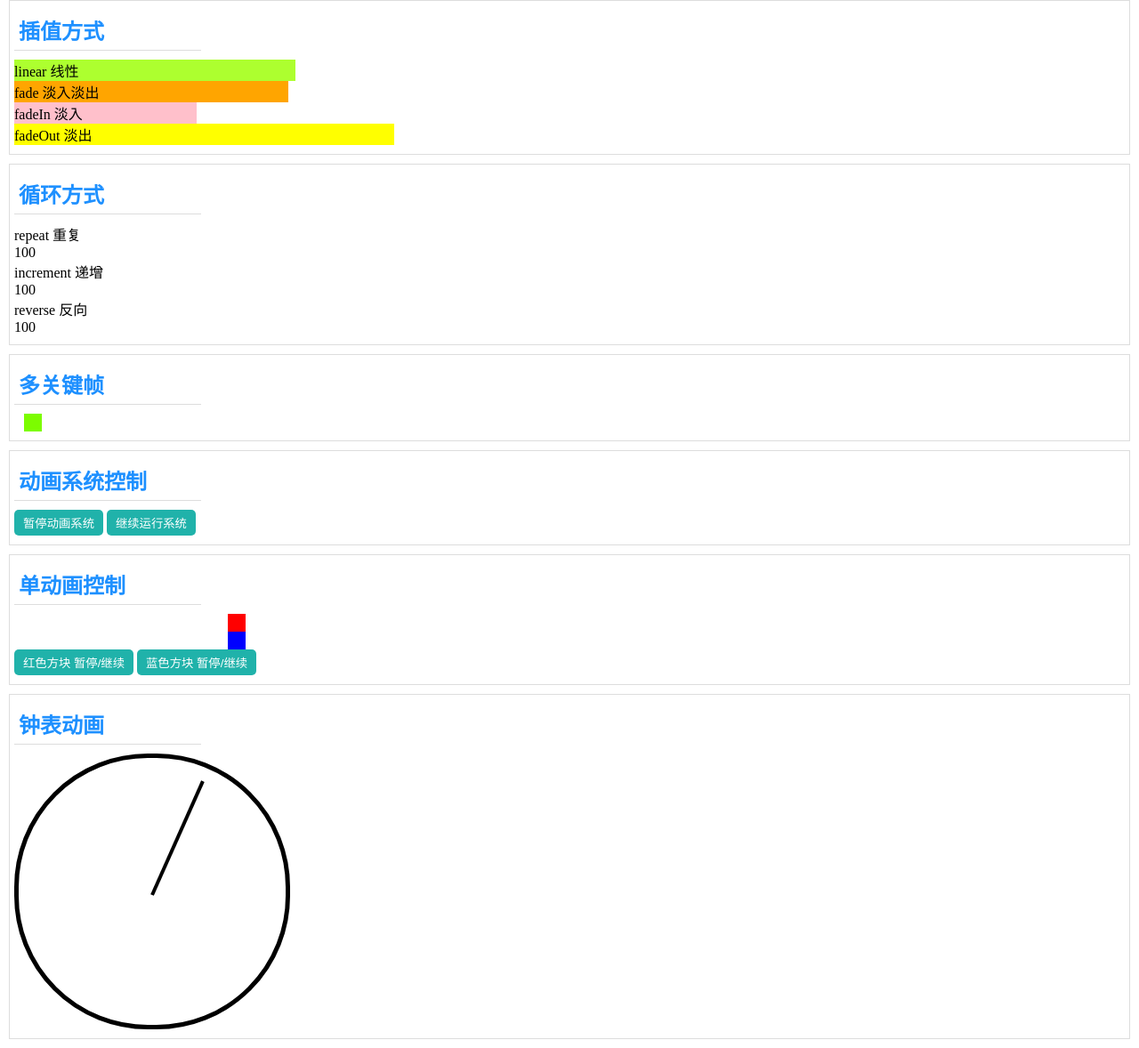
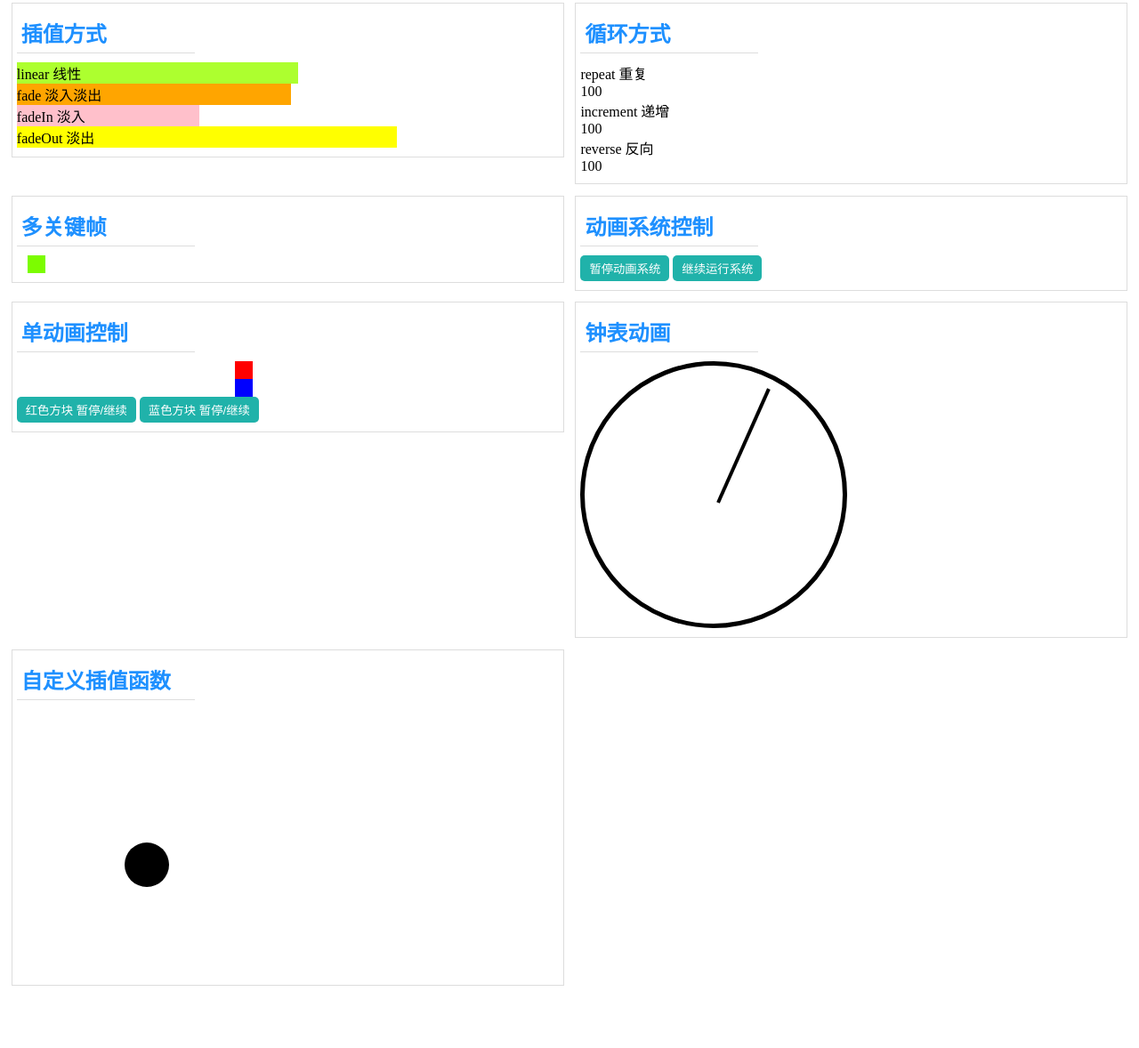
Before and after one commit to amuliang/amu-animate, a plain HTML site: page index.html in a window 1280 px wide. Shown: the part 10-1188 px from the top of the page at 89% size. After the commit the page ends 1118 px from the top, so only its background shows below. Drawn offline with Linux system fonts and the light colour scheme.

Commit message:
将interval规定为5的倍数，未完成

```diff
--- a/index.html
+++ b/index.html
@@ -4,11 +4,14 @@
 <meta charset="UTF-8">
 <title>amu-animate</title>
 <style type="text/css">
-	* { margin:0; padding:0; }
+	* { margin:0; padding:0; box-sizing:border-box;}
 	.card {
-		margin: 10px;
+		float: left;
+		width: 48.5%;
+		margin: 1% 0 0 1%;
 		padding: 10px 5px;
 		border: 1px solid #ddd;
+		overflow: hidden;
 	}
 	h2 {
 		margin-bottom: 10px;
@@ -200,5 +203,61 @@
 			});
 		</script>
 	</div>
+	<div class="card">
+		<style>
+		</style>
+		<h2>自定义插值函数</h2>
+		<div style="position:relative;height:300px;">
+			<div id="circle-1" style="position:absolute;background-color:black;height:50px;width:50px;border-radius:25px;"></div>
+		</div>
+		<script type="text/javascript">
+			animate.mulPush([
+				{
+					id: "test1",
+					prop: "bottom",
+					keyFrames: [
+						{ value: 100, duration: 1000 }
+					],
+					data: {
+						v: 0,
+						h: 100,
+						a: -10
+					},
+					// interpolationType: "custom",
+					// interpolationFunction: function(control, item, seg) {
+					// 	var time = (control.count - item.startTime - item.pauseTime) / 1000;
+					// 	var value = item.data.h + 0.5 * item.data.a * time * time;
+					// 	return [value];
+					// },
+					loopType: "reverse",
+					formatValue: animate.formats.css.px,
+				},
+				{
+					id: "test2",
+					prop: "left",
+					keyFrames: [
+						{ value: 20, duration: 1000 }
+					],
+					setValue: function(value) {
+						var test1 = animate.findById("test1");
+						var test2 = animate.findById("test2");
+						if(test1 != null && test2 != null
+						// && test1.cache.pointer != test2.cache.pointer
+						) {
+							//console.log(test1.cache.pointer, test2.cache.pointer);
+							//animate.pause();
+						}
+						return this.target[this.prop] = value;
+					},
+					formatValue: animate.formats.css.percent,
+					loopType: "reverse",
+				}
+			], {
+				target: document.getElementById("circle-1").style,
+				interval: 5,
+				loopTimes: 0
+			});
+		</script>
+	</div>
 </body>
 </html>
```
Also changed, not shown: animate.js, 1 other file.
